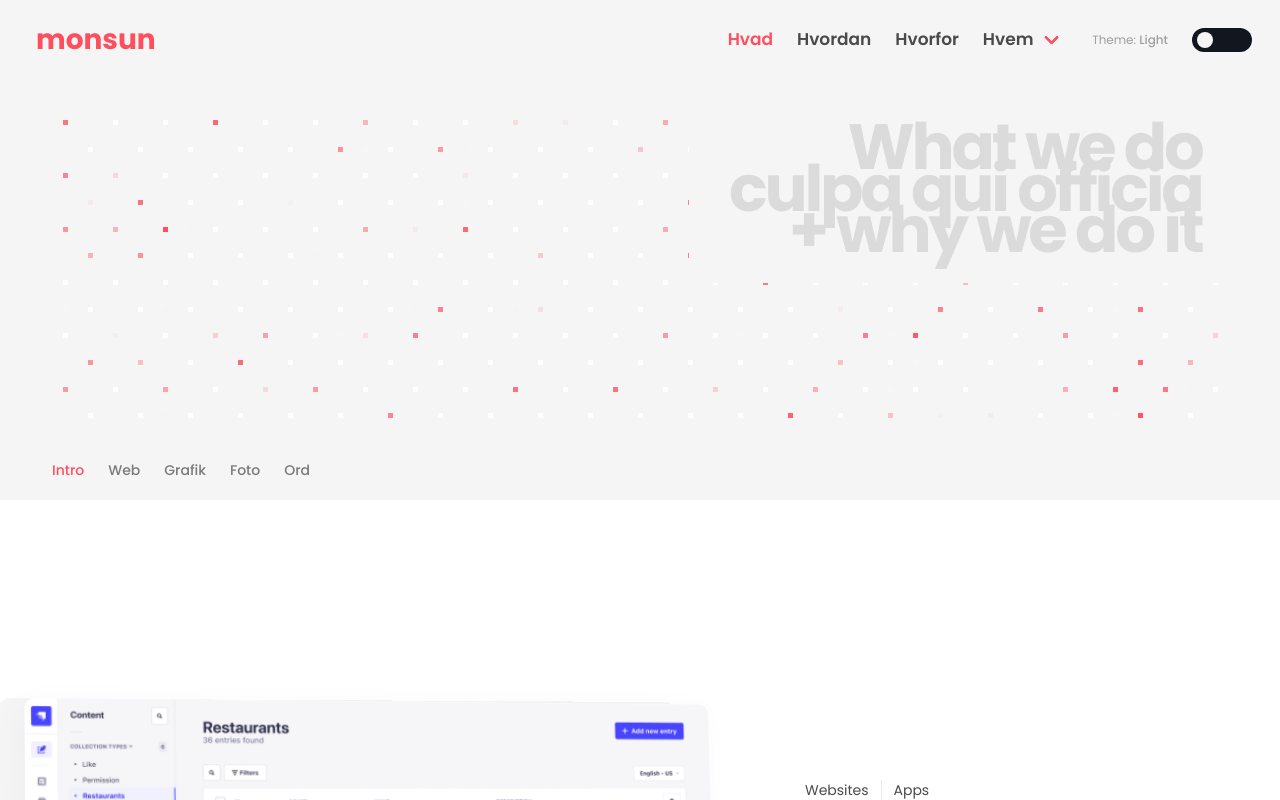
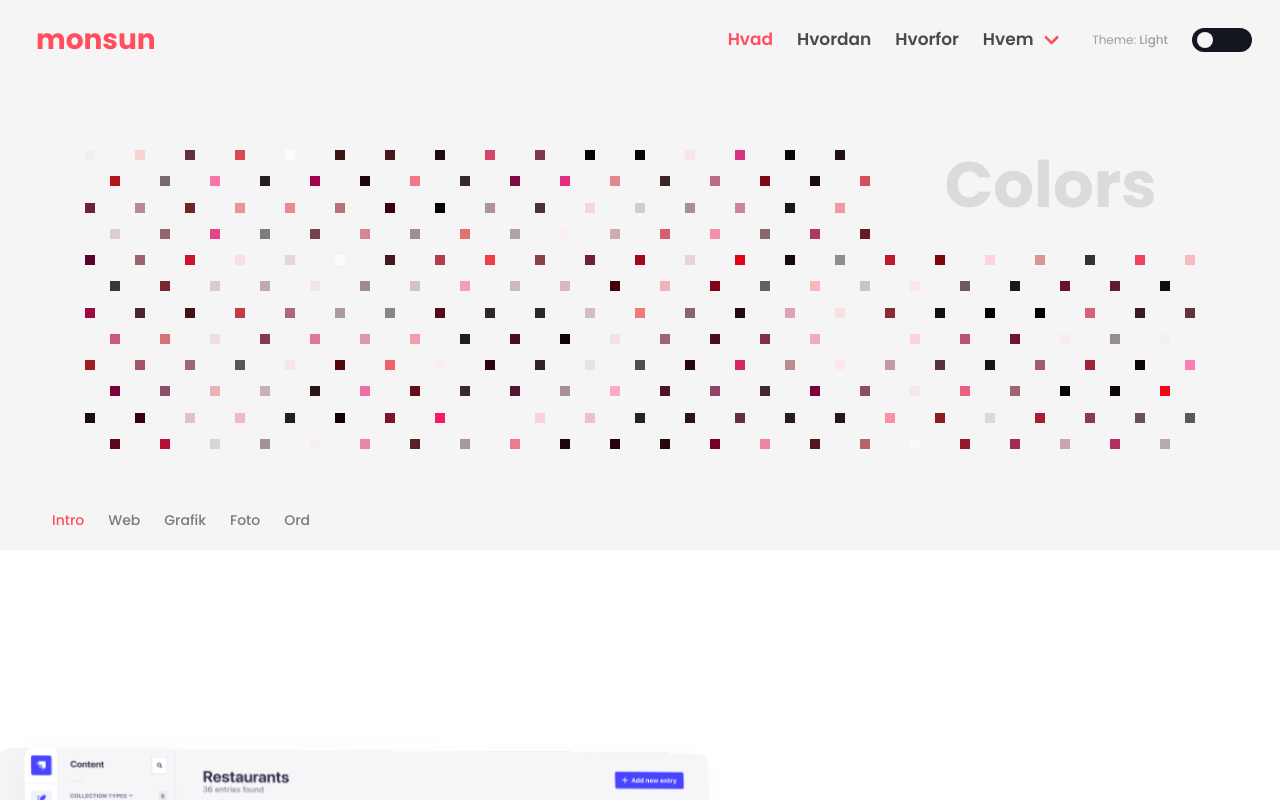
Before and after one commit to maxrh/monsun-next-2023, a Next.js app: page / in a window 1280 px wide. Shown: the top 800 px of the page. Built offline with nearby package versions, Linux system fonts and the light colour scheme.

Commit message:
hero grid optimized a bit, removed hover function

```diff
--- a/app/components/Header.js
+++ b/app/components/Header.js
@@ -1,14 +1,13 @@
 "use client"
 
 import { useState, useEffect } from 'react';
-import { motion  } from 'framer-motion';
+import { motion } from 'framer-motion';
 
 import Link from 'next/link'
-import styles from './Header.module.scss'
 import ThemeSwitchWidget from './ThemeSwitchWidget'
 import NavAnchorMenu from './NavAnchorMenu'
 import SquaresGrid from "./SquaresGrid";
-
+import styles from './Header.module.scss'
 
 export default function Header() {
     const [isScrolled, setIsScrolled] = useState(false);
@@ -21,18 +20,11 @@ export default function Header() {
 
         const handleScroll = () => {
             const currentScrollY = window.scrollY;
-            if (currentScrollY > 0) {
-                setIsScrolled(true);
-            } else {
-                setIsScrolled(false);
-            }
+            if (currentScrollY > 0) { setIsScrolled(true) } else { setIsScrolled(false) }
         };
 
         window.addEventListener('scroll', handleScroll);
-
-        return () => {
-            window.removeEventListener('scroll', handleScroll);
-        };
+        return () => { window.removeEventListener('scroll', handleScroll) };
     }, []);
 
     return (
@@ -43,13 +35,23 @@ export default function Header() {
                             className="navbar is-fixed-top pl-4 pr-4"
                             role="navigation"
                             aria-label="main navigation"
+                            initial={{
+                                opacity: 0,
+                                height: 'var(--navbar-big-height)',
+                                backgroundColor: 'var(--body-background-color-transparent)',
+                                boxShadow: '1px 1px 12px rgba(0, 0, 0, 0)'
+                            }}
                             animate={{
+                                opacity: 1,
                                 height: isScrolled ? 'var(--navbar-height)' : 'var(--navbar-big-height)',
                                 backgroundColor: isScrolled ? 'var(--body-background-color)' : 'var(--body-background-color-transparent)',
                                 boxShadow: isScrolled ? 'var(--navbar-shadow)' : '1px 1px 12px rgba(0, 0, 0, 0)'
                             }}
-                        transition={{ duration: .25 }}
+
+                            transition={{ duration: .5 }}
+
                         >
+
                             <div className="navbar-brand">
                                 <Link className="navbar-item site-logo" href="/">monsun</Link>
                                 <Link href="/" role="button" className="navbar-burger" aria-label="menu" aria-expanded="false" data-target="navbarBasicExample">
@@ -96,7 +98,6 @@ export default function Header() {
                             </div>
                         </motion.nav>
                 </div>
-
                     <motion.div
                         className="hero-body"
                         initial={{ opacity: 1 }}
@@ -105,29 +106,40 @@ export default function Header() {
                         }}
                         transition={{ duration: .15 }}
                     >
-
-                    <h1 className='page-title'>What we do<br/>culpa qui officia<br/> + why we do it </h1>
+                        <div className="hero-body-box">
+                            <h1 className='page-title'>Colors</h1>
+                        </div>
 
                     </motion.div>
 
+
                     <div className="hero-foot">
                         <nav className="navbar container">
-                            <motion.div className="hero-foot-anchor-menu navbar-start"
+                            <motion.div
+                                key="hero-foot-anchor-menu"
+                                className="hero-foot-anchor-menu navbar-start"
                                 animate={{
                                     opacity: (!isScrolled && isHovering) ? 0 : isScrolled ? 0 : 1,
                                     x: (!isScrolled && isHovering) ? -30 : isScrolled ? -30 : 0
                                 }}
 
-                                initial={{ opacity: 1 }}
-                                transition={{ duration: .15, delay: .25 }}
+                                initial={{ opacity: 0, x: -30 }}
+                                transition={{ duration: .5, delay: 1 }}
                             >
                                 <NavAnchorMenu isScrolled={isScrolled} />
                             </motion.div>
                         </nav>
+                    </div>
 
-                </div>
-                <SquaresGrid className="hero-squares" size={5} gap={20} />
 
+                    <motion.div
+                        className="hero-grid"
+                        initial={{ opacity: 0 }}
+                        animate={{ opacity: 1 }}
+                        transition={{ duration: 1 }}
+                    >
+                        <SquaresGrid className="hero-squares hero-grid-item-1" size={10} gap={15} />
+                    </motion.div>
             </section>
         </header>
     )
--- a/app/components/ImageComponent.js
+++ b/app/components/ImageComponent.js
@@ -106,7 +106,7 @@ function ImageComponent({ side, ...props }) {
                         >
 
                             <div className={styles.ratio}>
-                                <Image {...props} className={`${styles.image} ${styles.ratioInner}`} />
+                                <Image {...props} className={`${styles.image} ${styles.ratioInner}`} priority={true} placeholder />
                             </div>
                         </motion.div>
 
--- a/app/components/SquaresGrid.js
+++ b/app/components/SquaresGrid.js
@@ -1,98 +1,59 @@
 "use client"
 
-import { useResizeDetector } from 'react-resize-detector';
-import { useEffect, useState, useMemo } from 'react';
-import { motion, useInView, useAnimation} from 'framer-motion';
+import { useEffect, useState, useMemo, useRef } from 'react';
+import { motion } from 'framer-motion';
+import useRandomHslColor from '../hooks/useRandomHslColor';
 import styles from './SquaresGrid.scss';
-
-function Square({ num, size, i }) {
-
-    const controls = useAnimation();
-
-    const handleMouseEnter = async () => {
-        // Scale up quickly
-        await controls.start({
-            opacity: 0,
-            backgroundColor: i % 2 !== 0 ? 'var(--body-background-color' : 'var(--theme-primary-color)',
-            transition: { duration: 0.25, ease: "easeIn"  },
-        });
-
-        // Then scale down slowly
-        controls.start({
-            opacity: 1,
-            backgroundColor: i % 2 !== 0 ? 'var(--body-background-color' : 'var(--theme-primary-color)',
-            transition: { duration: .75, ease: "easeOut" },
-        });
-    };
-
-    useEffect(() => {
-        // Run initial animation
-        controls.start({
-            backgroundColor: i % 2 !== 0 ? 'var(--body-background-color-light)' : 'var(--theme-primary-color)',
-
-            opacity: (Math.random() * 1 + 0.1) - 0.1,
-            transition: {
-                type: "spring",
-                damping: 10,
-                stiffness: 1000,
-                delay: 3 + (Math.random() * num + 0.1) / 50,
-                restDelta: 0.001
-            },
-        });
-    }, [controls, i]);
-
-
-    let squareStyle = {
-        width: `${size}px`,
-        height: `${size}px`,
-        backgroundColor: i % 2 !== 0 ? 'var(--body-background-color-light)' : 'var(--body-background-color)',
-    }
-
-    return (
-        <motion.div
-            key={i}
-            className="square"
-            style={squareStyle}
-            animate={controls}
-            onMouseEnter={handleMouseEnter}
-
-        />
-    );
-}
 
 export default function SquaresGrid({ size, gap, className }) {
 
-    const { width, height, ref } = useResizeDetector();
     const [numberOfSquares, setNumberOfSquares] = useState(0);
     const [numColumns, setNumColumns] = useState(0);
+    const ref = useRef(null);
 
     const squareSize = size || 5; // Use prop or default
     const gridGap = gap || 20; // Use prop or default
 
-    const isBrowser = () => typeof window !== 'undefined';
+    useEffect(() => {
+        const handleResize = () => {
+            if (ref.current) {
+                const { width, height } = ref.current.getBoundingClientRect();
 
-    useEffect(() => {
-        if (!isBrowser()) return;
-        if (width && height) {
+                let numCols = Math.floor(width / (squareSize + gridGap));
+                let numRows = Math.floor(height / (squareSize + gridGap));
 
-            let numCols = Math.floor((width + gridGap) / (squareSize + gridGap));
-            let numRows = Math.floor((height + gridGap) / (squareSize + gridGap));
+                if (numCols % 2 === 0) { numCols--; }
 
-            if (numCols % 2 === 0) { numCols--; }
+                setNumColumns(numCols);
+                const totalSquares = numCols * numRows;
+                setNumberOfSquares(totalSquares);
+            }
+        };
 
-            console.log(`numCols: ${numCols}, numRows: ${numRows}`);
-
-            setNumColumns(numCols);
-            setNumberOfSquares(numCols * numRows);
-        }
-    }, [width, height, squareSize, gridGap]);
+        handleResize();
+        window.addEventListener('resize', handleResize);
+        return () => {
+            window.removeEventListener('resize', handleResize);
+        };
+    }, []);
 
     const squares = useMemo(() => {
         return Array.from({ length: numberOfSquares }, (_, i) => (
-            <Square size={squareSize} num={numberOfSquares} key={i} i={i} />
+            <motion.div key={i} i={i}
+                className="square"
+                style={{ width: `${squareSize}px`, height: `${squareSize}px`}}
+                initial={{ backgroundColor: i % 2 !== 0 ? 'rgba(10, 13, 18, 0)' : 'rgba(10, 13, 18, 1)'}}
+                animate={{ backgroundColor: i % 2 !== 0 ? 'rgba(10, 13, 18, 0)' : useRandomHslColor()}}
+                exit={{ opacity: 1, scale: 1 }}
+                transition={{
+                    ease: "linear",
+                    duration: 2,
+                    delay: 2 + (Math.random() * 2 + 0.1),
+                    restDelta: 0.001
+                }}
+            />
         ));
     }, [numberOfSquares, squareSize]);
-
 
     return (
         <div
--- /dev/null
+++ b/app/hooks/useRandomHslColor.js
@@ -0,0 +1,20 @@
+const hueRanges = [
+    [0, 30],    [30, 60],   [60, 90],   [90, 120],
+    [120, 150], [150, 180], [180, 210], [210, 240],
+    [240, 270], [270, 300], [300, 330], [330, 360]
+];
+
+const randomHueRange = hueRanges[Math.floor(Math.random() * hueRanges.length)];
+
+const useRandomHslColor = () => {
+    const getRandomNumber = (min, max) => Math.round(Math.random() * (max - min) + min);
+    const { hue, saturation, lightness } = {
+        hue: getRandomNumber(...randomHueRange),
+        saturation: getRandomNumber(0, 100),
+        lightness: getRandomNumber(0, 100),
+    };
+
+    return `hsl(${hue}, ${saturation}%, ${lightness}%)`;
+};
+
+export default useRandomHslColor;
--- a/app/styles/globals.scss
+++ b/app/styles/globals.scss
@@ -198,21 +198,35 @@ h6, h6.title {
     .hero-head {
         height: var(--navbar-big-height);
     }
+
     .hero-body {
         z-index: 10;
         pointer-events: none;
+        display: grid;
+        grid-template-columns: repeat(auto-fill, minmax(10px, 1fr));
+        grid-template-rows: repeat(auto-fill, minmax(10px, 1fr));
+        padding: 0;
 
+        &-box {
+            display: flex;
+            align-items: center;
+            justify-content: center;
+            background-color: var(--body-background-color-light);
+            padding: 15px 45px 45px;
+            pointer-events: all;
+            grid-column: -34 / end; // Start from the end and span 50 columns towards the start
+            grid-row: span 10;
+            height: 100%;
+            width: 100%;
+        }
     }
+
     .hero-foot {
         .navbar {
             z-index: 30;
         }
     }
 }
-
-
-
-
 
 .main-menu {
     font-weight: 600;
@@ -250,19 +264,10 @@ h6, h6.title {
     font-size: 4rem;
     font-weight: 700;
     margin-bottom: 0;
-    position: absolute;
-    top: 90px;
-    right: 3%;
     color: var(--body-background-color-lighter);
-    letter-spacing: -0.05em;
-    line-height: .65;
-    width: auto !important;
+    line-height: .8;
     word-wrap: break-word;
-    background-color: var(--body-background-color-light);
     display: inline;
-    text-align: right;
-    padding: 2.25rem 2.5rem 2rem;
-
     span {
         color: $primary;
     }
@@ -283,20 +288,23 @@ h6, h6.title {
     }
 }
 
+.hero-body,
+.hero-grid {
+    position: absolute;
+    top:  150px;
+    left: 50%;
+    bottom: 100px;
+    width: 90vw;
+    transform: translateX(-50%); ;
+}
+
 .hero-squares {
-    position: absolute;
-    top:  120px;
-    left: 50px;
-    bottom: 80px;
-    right: 50px;
+    width: 100%;
+    height: 100%;
+    overflow: hidden;
 
     .square {
         position: relative;
-
-        // &:nth-child(odd) {
-        //     background-color: rgba($color: #080808, $alpha: 1.0);
-
-        // }
 
         &:after {
             content: '';
--- a/app/styles/variable-overrides.scss
+++ b/app/styles/variable-overrides.scss
@@ -32,7 +32,7 @@ $black: rgb(0, 0, 0);
 $white: rgb(255, 255, 255);
 $light: rgb(245, 245, 245);
 $dark: rgb(31, 41, 55);
-$primary: #ff4f5e;
+$primary: rgb(255, 79, 94);
 $link: $primary;
 $info: rgb(0, 0, 255);
 $success: rgb(0, 255, 0);
@@ -84,7 +84,7 @@ $body-background-color-lighter-invert:  $theme-darkest;
 $navbar-height: 3.75rem;
 $navbar-big-height: 5rem;
 
-$site-header-height: 31.25rem;
+$site-header-height: 550px;
 $site-header-big-height: 50rem;
 $site-header-small-height: 18.75rem;
 
```
Also changed, not shown: app/components/gridbackup.js (+63 -0 lines). Lines whose indentation alone changed are shown as unchanged.
